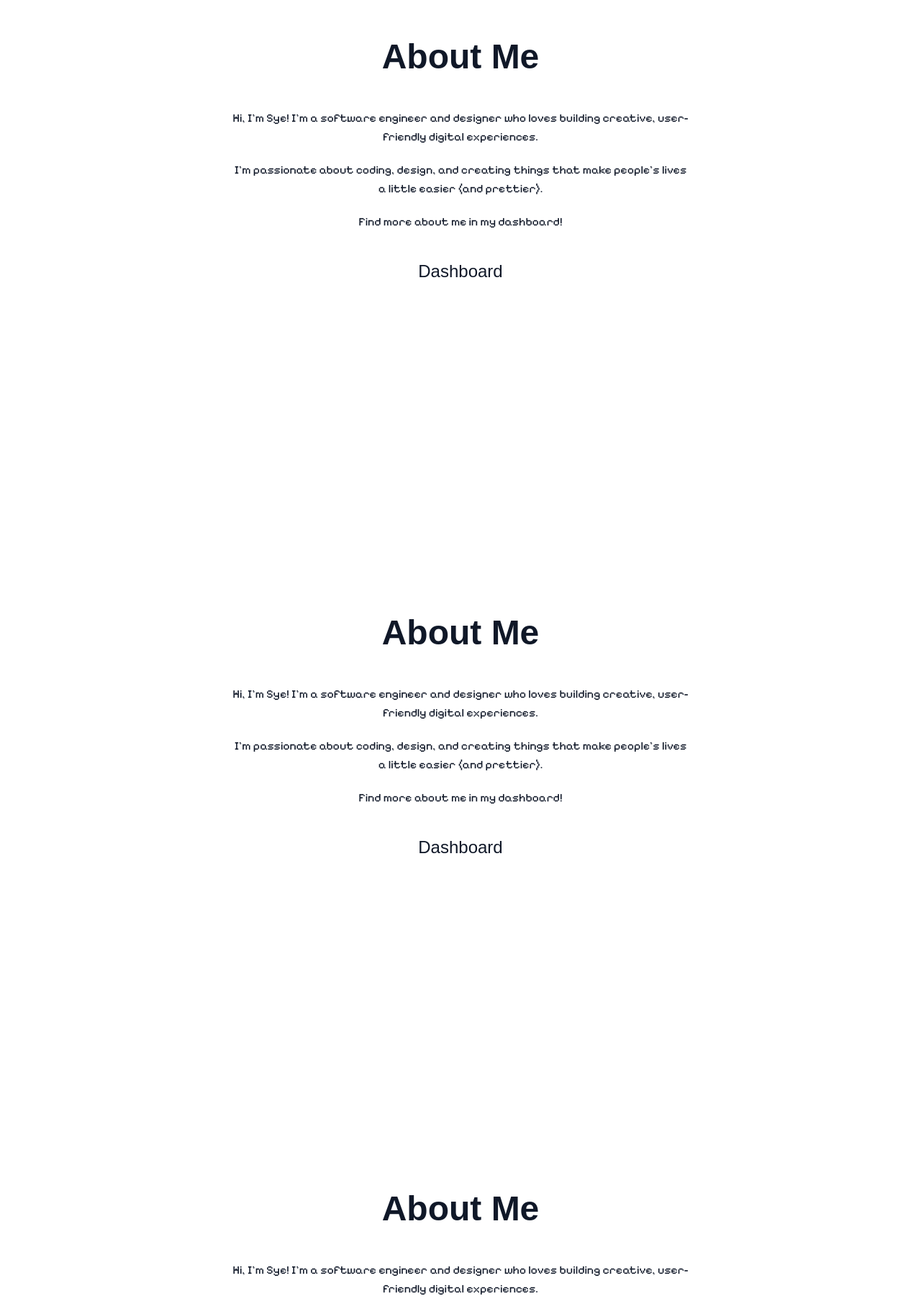
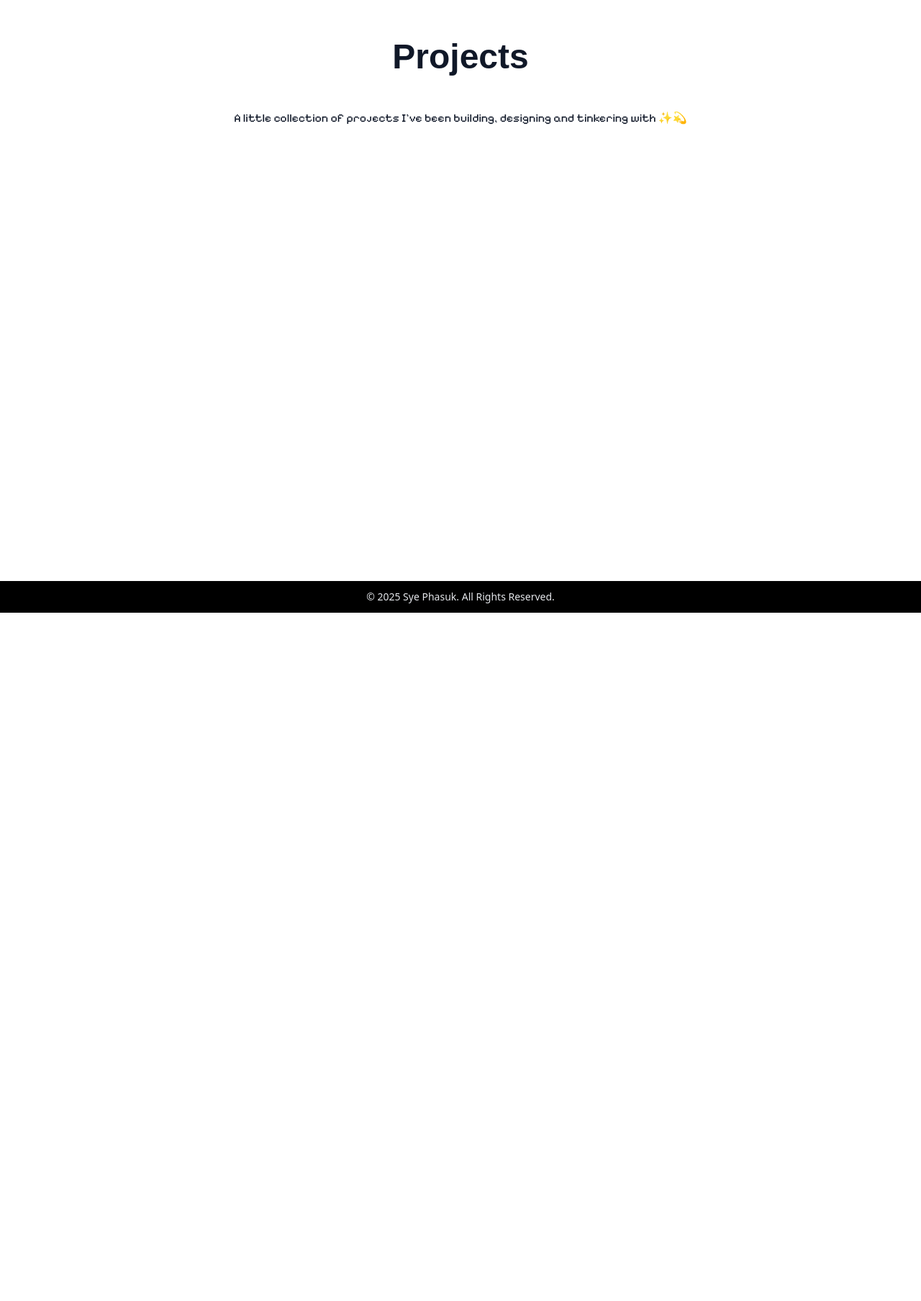
Before and after one commit to phasuk15/Sye-Phasuk, a Next.js app: page / in a window 1280 px wide. Shown: the part 1593-3400 px from the top of the page at 72% size. After the commit the page ends 2444 px from the top, so only its background shows below. Built offline with nearby package versions, Linux system fonts and the light colour scheme; a web font is replaced by a local one.

Commit message:
Description of projects page

```diff
--- a/app/page.tsx
+++ b/app/page.tsx
@@ -4,6 +4,7 @@ import { useEffect } from "react";
 import { usePathname, useSearchParams } from "next/navigation";
 import Hero from "./sections/Hero";
 import About from "./sections/About";
+import Projects from "./sections/Projects";
 
 const Home = () => {
   const pathname = usePathname();
@@ -27,14 +28,14 @@ const Home = () => {
       <section id="about">
         <About />
       </section>
-       <section id="about">
-        <About />
+       <section id="projects">
+        <Projects />
       </section>
-       <section id="about">
-        <About />
+       <section id="gallery">
+
       </section>
-       <section id="about">
-        <About />
+       <section id="essay">
+
       </section>
     </main>
   );
--- a/app/sections/Projects.tsx
+++ b/app/sections/Projects.tsx
@@ -1,7 +1,8 @@
 const Projects = () => {
     return (
-        <div>
-            <h1>Projects</h1>
+        <div className="h-screen max-w-2xl mx-auto px-4 flex flex-col items-center">
+            <h1 className="font-jersey font-bold text-5xl py-12">Projects</h1>
+            <p className="leading-relaxed text-center font-pixelify gap-5">A little collection of projects I've been building, designing and tinkering with ✨💫</p>
         </div>
     );
 }
```
